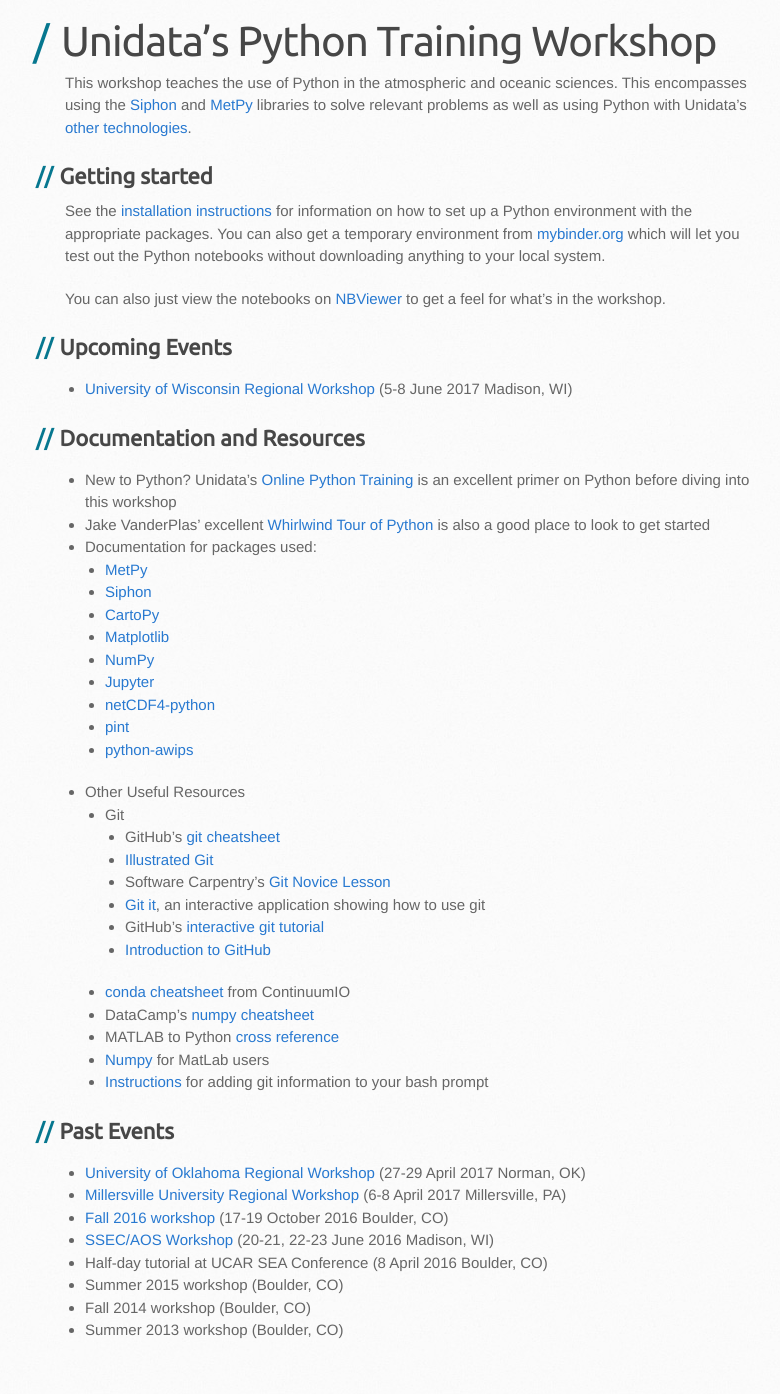
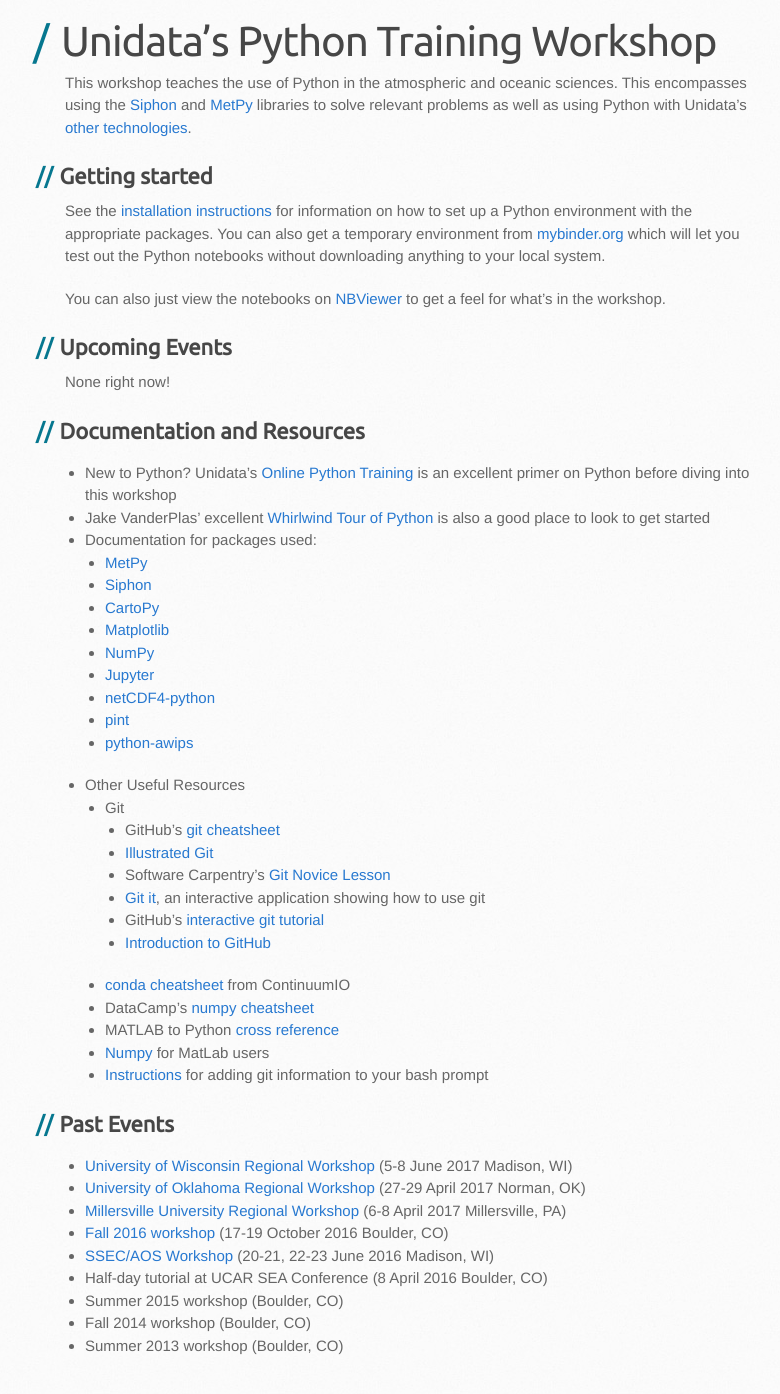
Before and after one commit to Unidata/python-workshop, a Jekyll site: the page built from index.md, in a window 1280 px wide and 1400 px high, scrolled down 401 px. Shown: the top 1394 px of the window, without its empty margins (105-885 px from the left). Built offline with Jekyll 4.4.1, drawn with Linux system fonts in a browser that asks for light colours; some web fonts are replaced; part of the change alters nothing that is shown.

```diff
--- a/index.md
+++ b/index.md
@@ -21,7 +21,7 @@ You can also just view the notebooks on
 to get a feel for what's in the workshop.
 
 ## Upcoming Events
-- [University of Wisconsin Regional Workshop](events/madison2017.html) (5-8 June 2017 Madison, WI)
+None right now!
 
 ## Documentation and Resources
 - New to Python? Unidata's [Online Python Training](https://unidata.github.io/online-python-training/)
@@ -53,6 +53,7 @@ to get a feel for what's in the workshop.
   - [Instructions](https://git-scm.com/book/en/v2/Git-in-Other-Environments-Git-in-Bash) for adding git information to your bash prompt
 
 ## Past Events
+- [University of Wisconsin Regional Workshop](events/madison2017.html) (5-8 June 2017 Madison, WI)
 - [University of Oklahoma Regional Workshop](events/oklahoma2017.html) (27-29 April 2017 Norman, OK)
 - [Millersville University Regional Workshop](events/millersville2017.html) (6-8 April 2017 Millersville, PA)
 - [Fall 2016 workshop](events/fall2016.html) (17-19 October 2016 Boulder, CO)
```
